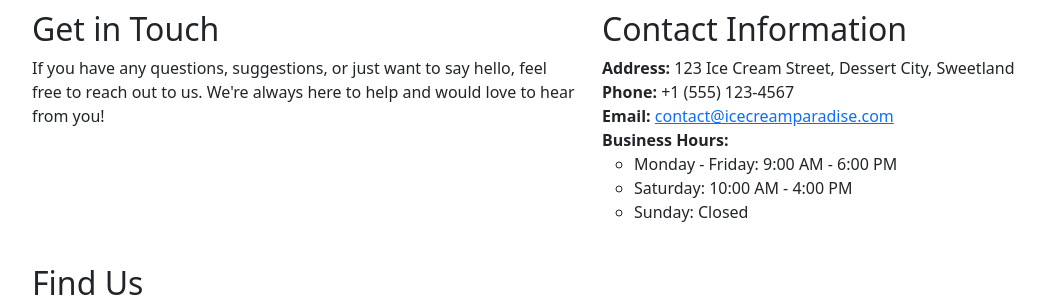
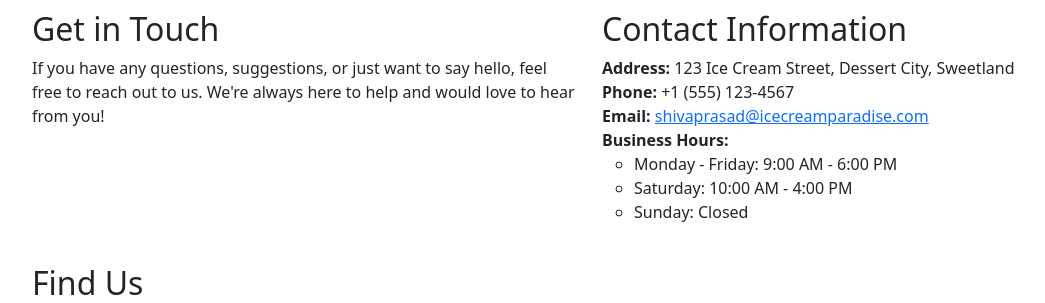
Before and after one commit to ShivaprasadPrabhu104/Ice_Cream_Shop, a Django app: page /contact/ in a window 1280 px wide. Shown: the part 174-477 px from the top of the page, without its empty margins (50-1095 px from the left). Run offline with Django 5.2, Linux system fonts and the light colour scheme; some libraries are stand-ins or nearby versions.

Commit message:
Update contact.html

```diff
--- a/website/templates/contact.html
+++ b/website/templates/contact.html
@@ -21,7 +21,7 @@
             <ul class="list-unstyled">
                 <li><strong>Address:</strong> 123 Ice Cream Street, Dessert City, Sweetland</li>
                 <li><strong>Phone:</strong> +1 (555) 123-4567</li>
-                <li><strong>Email:</strong> <a href="mailto:contact@icecreamparadise.com">contact@icecreamparadise.com</a></li>
+                <li><strong>Email:</strong> <a href="mailto:shivaprasad@icecreamparadise.com">shivaprasad@icecreamparadise.com</a></li>
                 <li><strong>Business Hours:</strong></li>
                 <ul>
                     <li>Monday - Friday: 9:00 AM - 6:00 PM</li>
```
